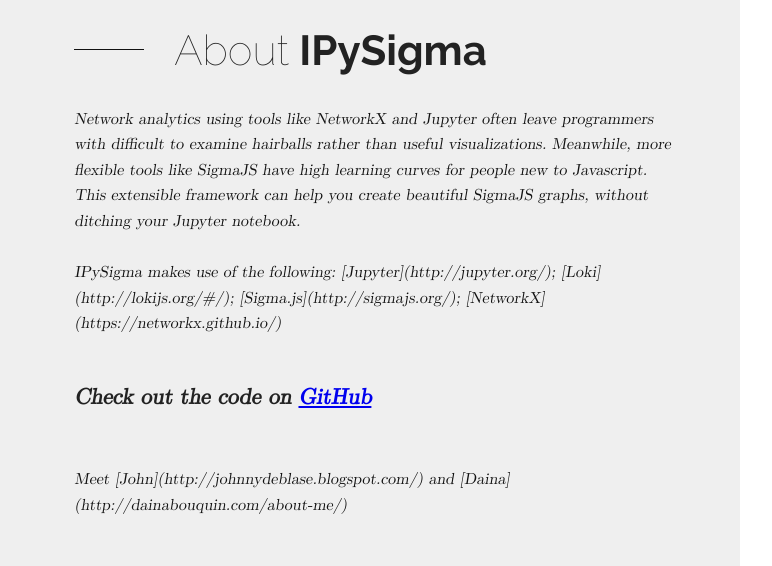
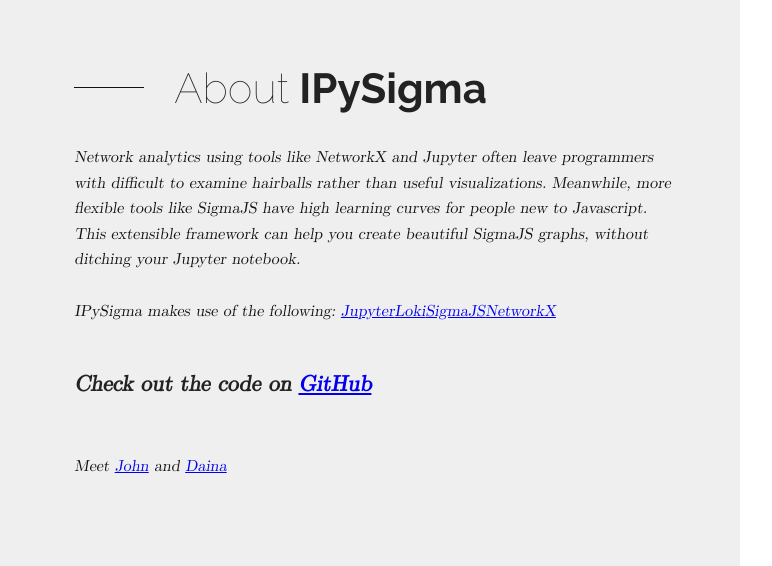
Before and after one commit to bsnacks000/IPySigma-Demo, a plain HTML site: page index.html in a window 1280 px wide. Shown: the part 666-1232 px from the top of the page, 508-1280 px from the left. Drawn offline with nearby package versions, Linux system fonts and the light colour scheme; files whose address does not match are found by name.

Commit message:
fix links

```diff
--- a/index.html
+++ b/index.html
@@ -34,7 +34,12 @@
         <div class="camera"><img src="assets/img/logos.png" alt="Jupyter SigmaJS NetworkX logos"></div>
         <div class="blurb">
           <h2>About<strong> IPySigma</strong></h2>
-          <p>Network analytics using tools like NetworkX and Jupyter often leave programmers with difficult to examine hairballs rather than useful visualizations. Meanwhile, more flexible tools like SigmaJS have high learning curves for people new to Javascript. This extensible framework can help you create beautiful SigmaJS graphs, without ditching your Jupyter notebook. <br><br> IPySigma makes use of the following: [Jupyter](http://jupyter.org/); [Loki](http://lokijs.org/#/); [Sigma.js](http://sigmajs.org/); [NetworkX](https://networkx.github.io/)<br><h4>Check out the code on <a href="https://github.com/bsnacks000/IPyGraphViz_testing">GitHub</a></h4><br><p>Meet [John](http://johnnydeblase.blogspot.com/) and [Daina](http://dainabouquin.com/about-me/)</p>
+          <p>Network analytics using tools like NetworkX and Jupyter often leave programmers with difficult to examine hairballs rather than useful visualizations. Meanwhile, more flexible tools like SigmaJS have high learning curves for people new to Javascript. This extensible framework can help you create beautiful SigmaJS graphs, without ditching your Jupyter notebook. <br><br> IPySigma makes use of the following: <a href="http://jupyter.org/
+">Jupyter</a><a href="http://lokijs.org/#/
+">Loki</a><a href="http://sigmajs.org/
+">SigmaJS</a><a href="https://networkx.github.io/">NetworkX</a><br><h4>Check out the code on <a href="https://github.com/bsnacks000/IPyGraphViz_testing">GitHub</a></h4><br><p>Meet <a href="http://johnnydeblase.blogspot.com/
+">John</a> and <a href="http://dainabouquin.com/about-me/
+">Daina</a></p>
         </div>
       </div>
     </section>
```
